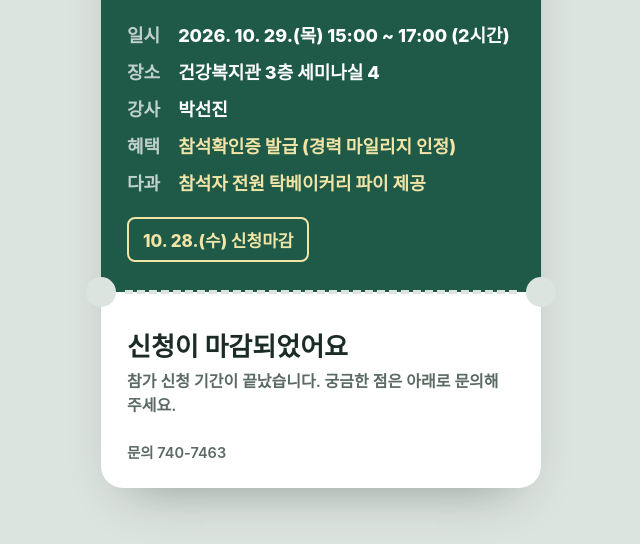
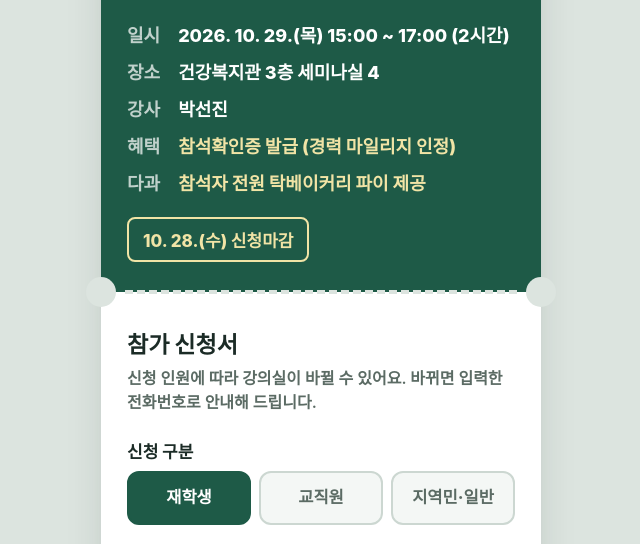
Before and after one commit to ca2025079/cga-upcycling, a plain HTML site: page index.html in a window 1280 px wide. Shown: the part 181-725 px from the top of the page, without its empty margins (319-959 px from the left). Drawn offline with Linux system fonts and the light colour scheme; a web font is replaced by a local one.

Commit message:
신청 마감 10.29.(목) 23:59로 연장

```diff
--- a/index.html
+++ b/index.html
@@ -241,7 +241,7 @@
     benefit: '참석확인증 발급 (경력 마일리지 인정)',
     snack: '참석자 전원 탁베이커리 파이 제공',
     closeLabel: '10. 28.(수) 신청마감',
-    closeAt: '2026-10-28T23:59:00+09:00',     // 이 시각이 지나면 마감 화면 표시
+    closeAt: '2026-10-29T23:59:00+09:00',     // 이 시각이 지나면 마감 화면 표시
     contact: '740-7463'
   };
   /* ================================ */
```
Also changed, not shown: cga-status-2026k.html (+1 -1 lines).
